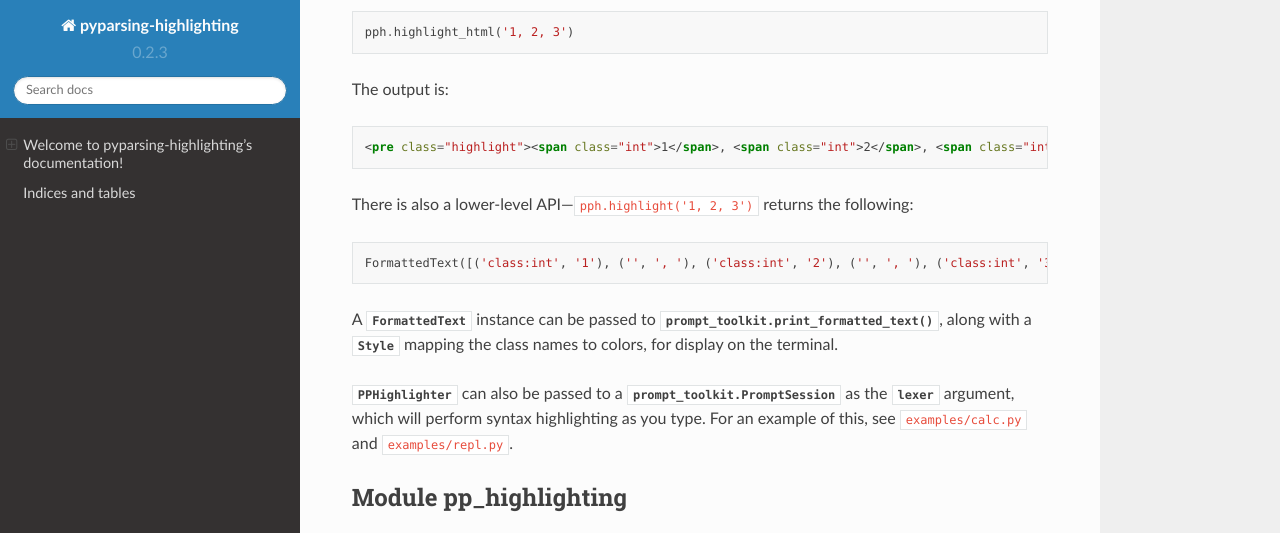
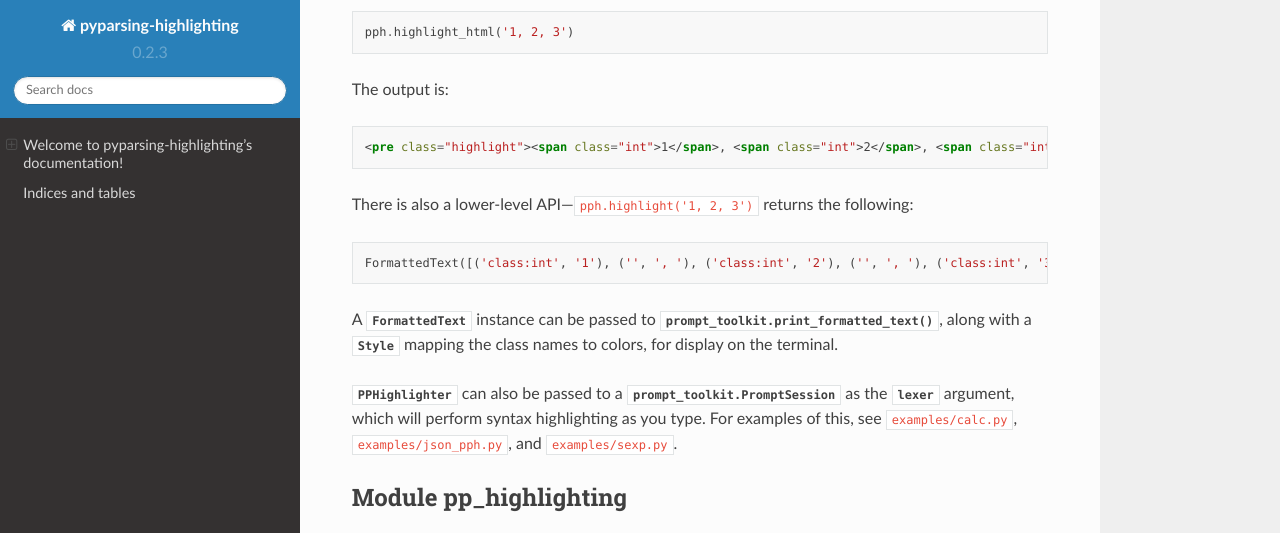
Before and after one commit to crowsonkb/pyparsing-highlighting, a Sphinx documentation site: the page built from docs/source/index.rst, in a window 1280 px wide and 900 px high, scrolled down 1240 px, cut to the strip 0-533 px from the top of the window. Built offline with Sphinx 7.4.7 and the Read the Docs theme 2.0.0, drawn with Linux system fonts in a browser that asks for light colours.

Commit message:
Update docs with new JSON example

```diff
--- a/README.rst
+++ b/README.rst
@@ -71,4 +71,4 @@
 
 A ``FormattedText`` instance can be passed to ``prompt_toolkit.print_formatted_text()``, along with a ``Style`` mapping the class names to colors, for display on the terminal.
 
-``PPHighlighter`` can also be passed to a ``prompt_toolkit.PromptSession`` as the ``lexer`` argument, which will perform syntax highlighting as you type. For an example of this, see ``examples/calc.py`` and ``examples/repl.py``.
+``PPHighlighter`` can also be passed to a ``prompt_toolkit.PromptSession`` as the ``lexer`` argument, which will perform syntax highlighting as you type. For examples of this, see ``examples/calc.py``, ``examples/json_pph.py``, and ``examples/sexp.py``.
--- a/docs/source/index.rst
+++ b/docs/source/index.rst
@@ -73,7 +73,7 @@
 
 A :class:`FormattedText` instance can be passed to :func:`prompt_toolkit.print_formatted_text`, along with a :class:`Style` mapping the class names to colors, for display on the terminal.
 
-:class:`PPHighlighter` can also be passed to a :class:`prompt_toolkit.PromptSession` as the `lexer` argument, which will perform syntax highlighting as you type. For an example of this, see ``examples/calc.py`` and ``examples/repl.py``.
+:class:`PPHighlighter` can also be passed to a :class:`prompt_toolkit.PromptSession` as the `lexer` argument, which will perform syntax highlighting as you type. For examples of this, see ``examples/calc.py``, ``examples/json_pph.py``, and ``examples/sexp.py``.
 
 Module pp_highlighting
 ----------------------
```
